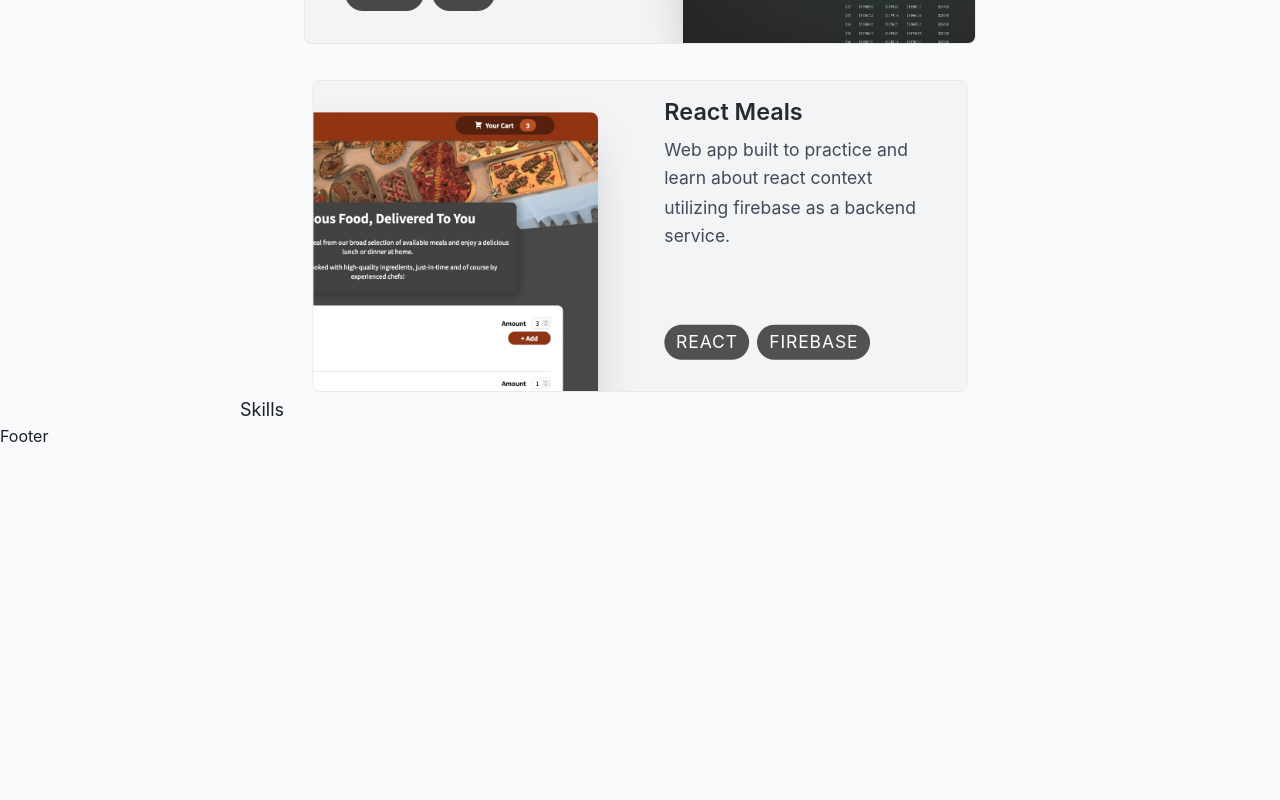
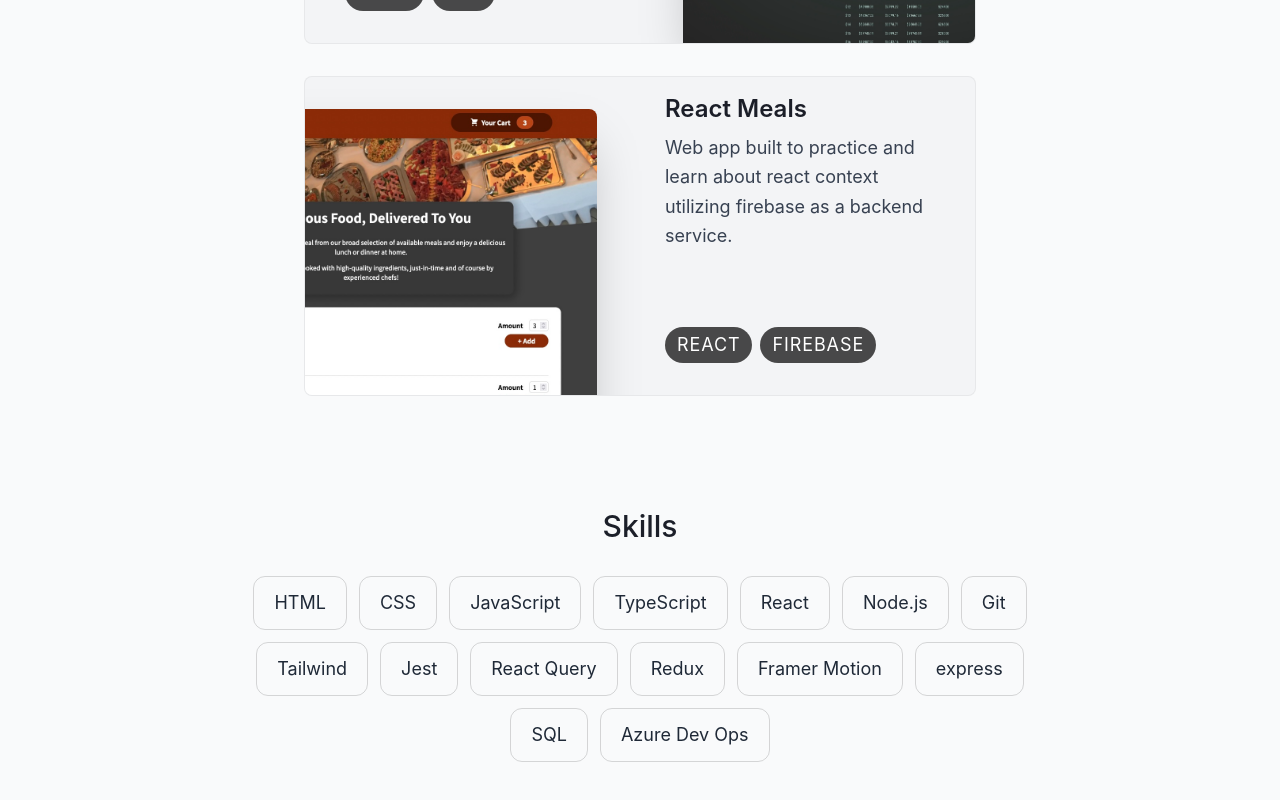
Before and after one commit to alden-ilao/personal-website, a React (Vite) app: page / in a window 1280 px wide. Shown: the part 1350-2150 px from the top of the page. Before the commit the page ends 1798 px from the top, so only its background shows below. Built offline with nearby package versions, Linux system fonts and the light colour scheme; the HTML template or start-up script is replaced by a standard one.

Commit message:
added skills

```diff
--- a/src/components/Projects/Projects.tsx
+++ b/src/components/Projects/Projects.tsx
@@ -9,7 +9,7 @@ const Projects = () => {
   const ref = useActiveSection("Projects", 0.7);
 
   return (
-    <section id={"projects"} ref={ref} className="scroll-mt-44">
+    <section id={"projects"} ref={ref} className="mb-28 scroll-mt-44">
       <SectionHeading>My projects</SectionHeading>
       <div>
         {projectData.map((project, index) => (
--- a/src/components/Skills/Skills.tsx
+++ b/src/components/Skills/Skills.tsx
@@ -1,7 +1,23 @@
 import React from "react";
+import { skillsData } from "../../lib/data";
+import SectionHeading from "../UI/SectionHeading";
+import useActiveSection from "../../lib/hooks/useActiveSection";
 
 const Skills = () => {
-  return <section>Skills</section>;
+  const ref = useActiveSection("Skills");
+
+  return (
+    <section id="skills" ref={ref} className="mb-28">
+      <SectionHeading>skills</SectionHeading>
+      <ul className="flex w-[50rem] flex-wrap justify-center gap-3 text-gray-800">
+        {skillsData.map((skill, index) => (
+          <li key={index} className="rounded-xl border border-black/[0.15] px-5 py-3">
+            {skill}
+          </li>
+        ))}
+      </ul>
+    </section>
+  );
 };
 
 export default Skills;
--- a/src/lib/data.ts
+++ b/src/lib/data.ts
@@ -42,3 +42,21 @@ export const projectData = [
     imageUrl: mealsImg,
   },
 ] as const;
+
+export const skillsData = [
+  "HTML",
+  "CSS",
+  "JavaScript",
+  "TypeScript",
+  "React",
+  "Node.js",
+  "Git",
+  "Tailwind",
+  "Jest",
+  "React Query",
+  "Redux",
+  "Framer Motion",
+  "express",
+  "SQL",
+  "Azure Dev Ops",
+] as const;
--- a/src/lib/hooks/useActiveSection.tsx
+++ b/src/lib/hooks/useActiveSection.tsx
@@ -12,7 +12,7 @@ const useActiveSection = (sectionName: SectionName, threshold: number = 0.75) =>
   const { setSelectedSection, timeOfLastClick } = useContext(ActiveSectionContext);
 
   useEffect(() => {
-    if (inView && Date.now() - timeOfLastClick > 100) {
+    if (inView && Date.now() - timeOfLastClick > 1000) {
       setSelectedSection(sectionName);
     }
   }, [inView, timeOfLastClick, setSelectedSection, sectionName]);
--- a/src/pages/RootLayout.tsx
+++ b/src/pages/RootLayout.tsx
@@ -1,6 +1,5 @@
 import { Outlet } from "react-router-dom";
 import Header from "../components/Header/Header";
-import Footer from "../components/Footer";
 import { FC } from "react";
 import ActiveSectionContextProvider from "../context/active-section-context";
 
@@ -14,7 +13,6 @@ const RootLayout: FC = () => {
         <Header />
         <Outlet></Outlet>
       </ActiveSectionContextProvider>
-      <Footer />
     </div>
   );
 };
```
